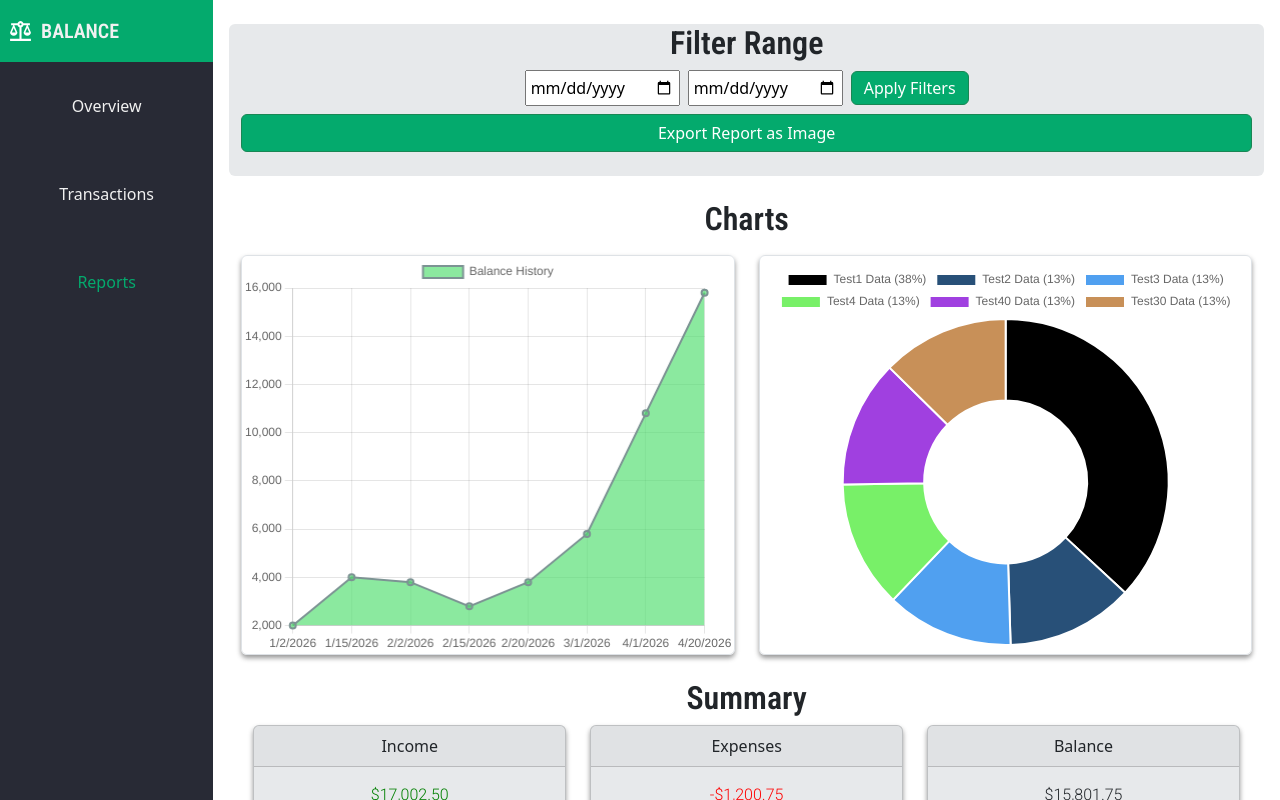
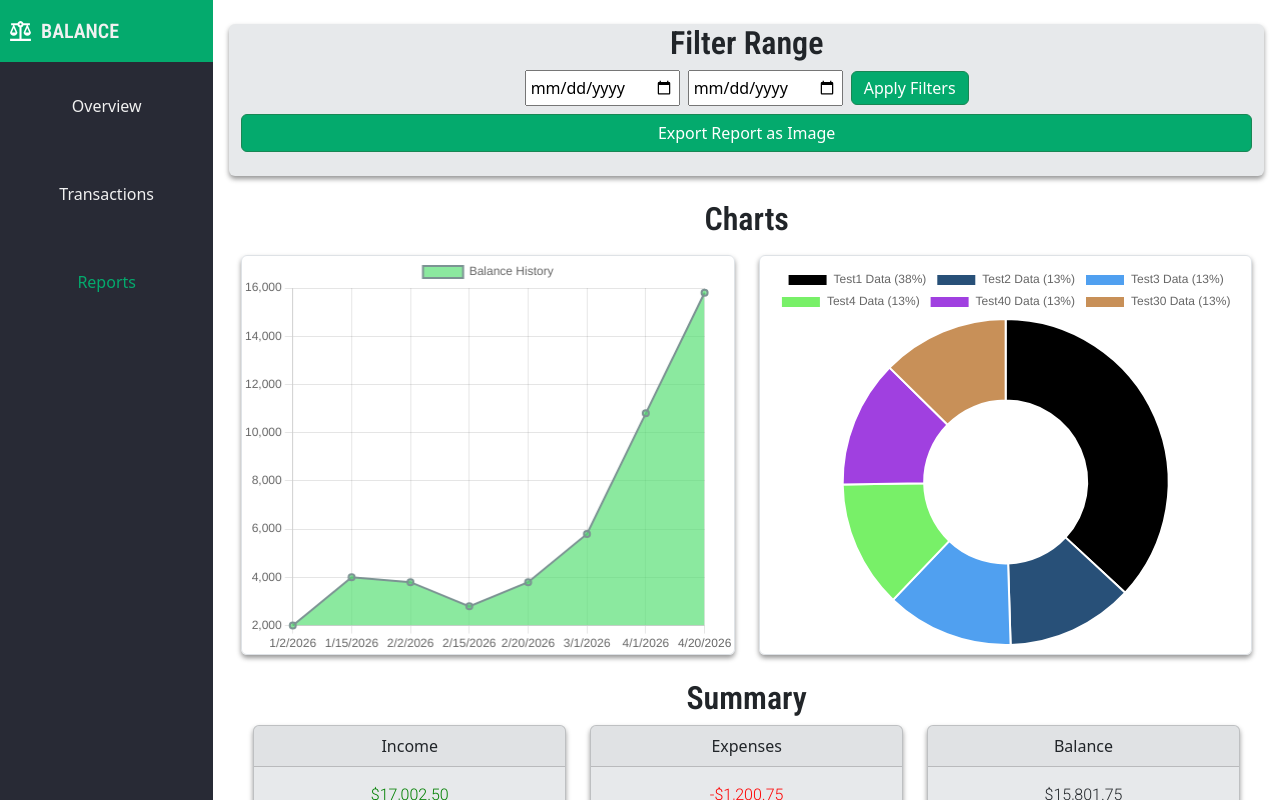
Before and after one commit to ezsota/balance, a React (Vite) app: page /reports-view in a window 1280 px wide. Built offline with nearby package versions, Linux system fonts and the light colour scheme; no server answers.

Commit message:
Styled filter box

```diff
--- a/src/pages/Reports.jsx
+++ b/src/pages/Reports.jsx
@@ -76,7 +76,7 @@ export default function Reports() {
     return (
         <div className="container-fluid w-100 h-100 text-center">
             {/* ROW1 - FILTER / EXPORT */}
-            <div className="row sticky-top bg-gray rounded pb-4">
+            <div className="row sticky-top bg-gray shadow rounded pb-4">
                 <header>
                     <h2>Filter Range</h2>
                 </header>
```
